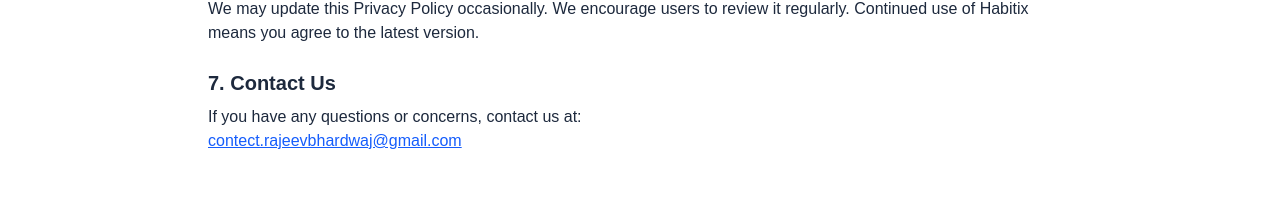
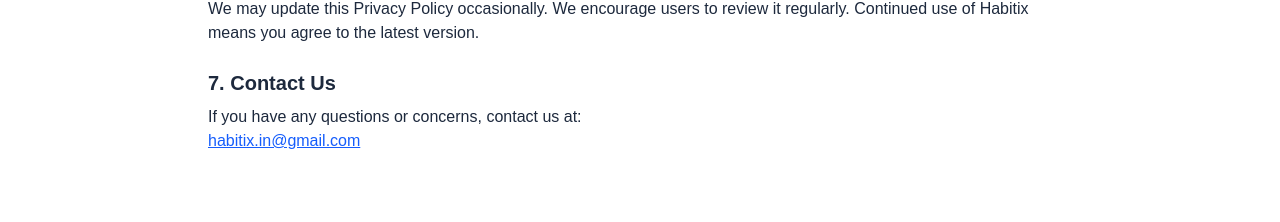
Before and after one commit to rj-Rajeev/habitix.in, a Next.js app: page /privacy-policy in a window 1280 px wide. Shown: the part 879-1101 px from the top of the page. Built offline with nearby package versions, Linux system fonts and the light colour scheme.

Commit message:
Update Gmail in privacy policy

```diff
--- a/src/app/privacy-policy/page.tsx
+++ b/src/app/privacy-policy/page.tsx
@@ -54,10 +54,10 @@ export default function PrivacyPolicyPage() {
         If you have any questions or concerns, contact us at:
         <br />
         <a
-          href="mailto:contect.rajeevbhardwaj@gmail.com"
+          href="mailto:habitix.in@gmail.com"
           className="text-blue-600 underline hover:text-blue-800"
         >
-          contect.rajeevbhardwaj@gmail.com
+          habitix.in@gmail.com
         </a>
       </p>
     </div>
```
